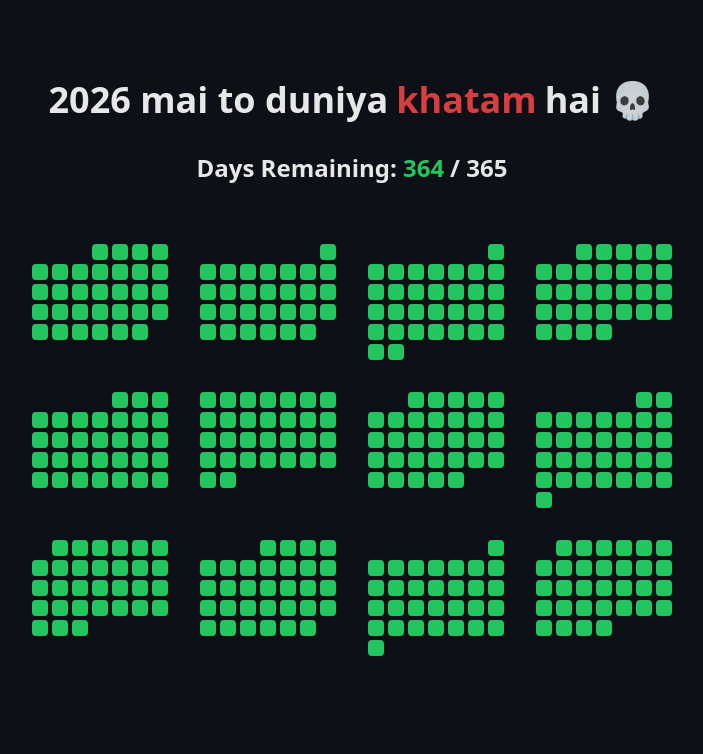
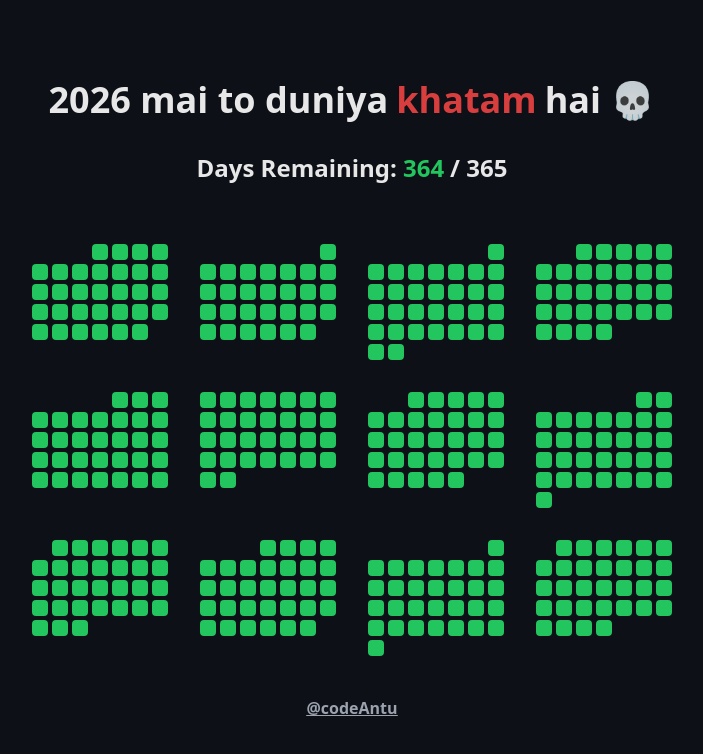
Before and after one commit to codeAntu/life, a React (Vite) app: page /2025 in a window 1280 px wide. Shown: the top 754 px of the page, without its empty margins (288-991 px from the left). Built offline with nearby package versions, Linux system fonts and the light colour scheme.

Commit message:
fix: Adjust formatting and calculation of remaining days in Year2025 component

```diff
--- a/src/routes/2025.tsx
+++ b/src/routes/2025.tsx
@@ -12,17 +12,17 @@ const Year2025: React.FC = () => {
 
   const start = new Date(today > new Date(2025, 0, 1) ? today : new Date(2025, 0, 1))
   const end = new Date(2025, 11, 31)
-  const remainingDays = Math.max(0, Math.ceil((end.getTime() - start.getTime()) / (1000 * 60 * 60 * 24)) )
+  const remainingDays = Math.max(0, Math.ceil((end.getTime() - start.getTime()) / (1000 * 60 * 60 * 24)))
 
   return (
     <div className='flex min-h-[100dvh] flex-col items-center bg-bg p-8 text-white/90'>
-      <div className='py-5 sm:py-12 space-y-5 sm:space-y-8'>
+      <div className='space-y-5 py-5 sm:space-y-8 sm:py-12'>
         <h1 className='text-center text-2xl font-bold sm:text-4xl'>
           2026 mai to duniya
           <span className='px-2 text-red-500/90'>khatam</span>
           hai 💀
         </h1>
-        <div className='text-center text-lg font-semibold sm:text-2xl pb-3'>
+        <div className='pb-3 text-center text-lg font-semibold sm:text-2xl'>
           Days Remaining:
           <span className='px-1.5 font-bold text-green-500'>{remainingDays}</span>/ 365
         </div>
@@ -49,6 +49,11 @@ const Year2025: React.FC = () => {
           )
         })}
       </div>
+      <div className='mt-10 text-center text-sm font-semibold text-gray-400 underline sm:text-base'>
+        <a href='https://github.com/codeantu/' target='_blank'>
+          @codeAntu
+        </a>
+      </div>
     </div>
   )
 }
```
